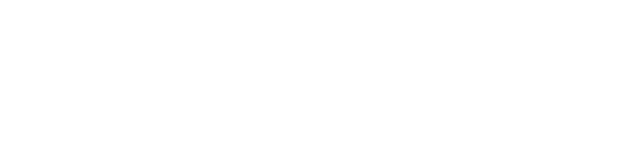
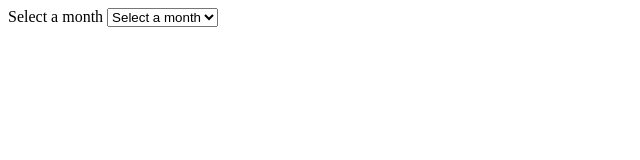
Before and after one commit to Vomitatrix/javascript-simple-calendar, a plain HTML site: page index.html in a window 1280 px wide. Shown: the whole page, without its empty margins (0-640 px from the left). Drawn offline with Linux system fonts and the light colour scheme.

Commit message:
Finished html

```diff
--- a/index.html
+++ b/index.html
@@ -7,6 +7,23 @@
     <title>Simple Calendar</title>
 </head>
 <body>
+    <label for="month">Select a month</label>
+    <select name="month" id="month">
+        <option value="" >Select a month</option>
+        <option value="january">January</option>
+        <option value="february">February</option>
+        <option value="march">March</option>
+        <option value="april">April</option>
+        <option value="may">May</option>
+        <option value="june">June</option>
+        <option value="july">July</option>
+        <option value="august">August</option>
+        <option value="september">September</option>
+        <option value="october">October</option>
+        <option value="november">November</option>
+        <option value="december">December</option>
+    </select>
 
+    <h2></h2>
 </body>
 </html>
```
